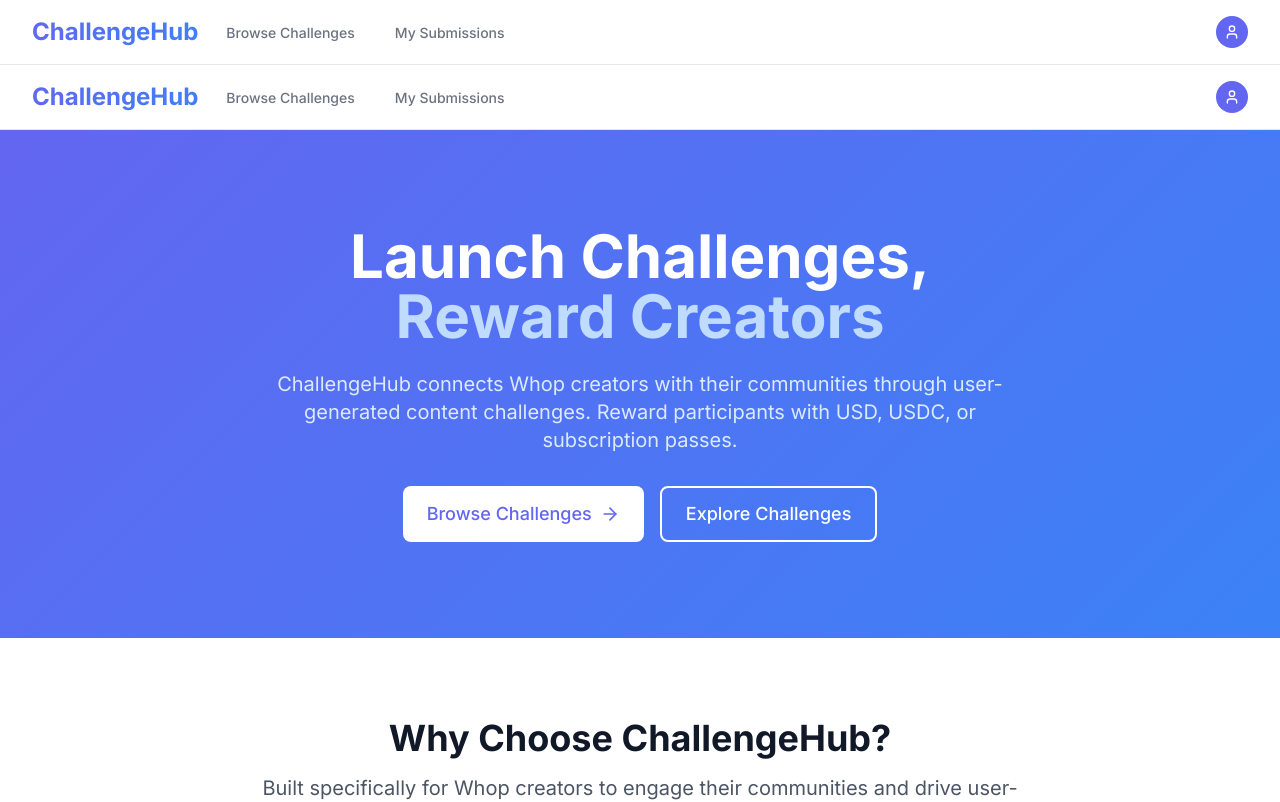
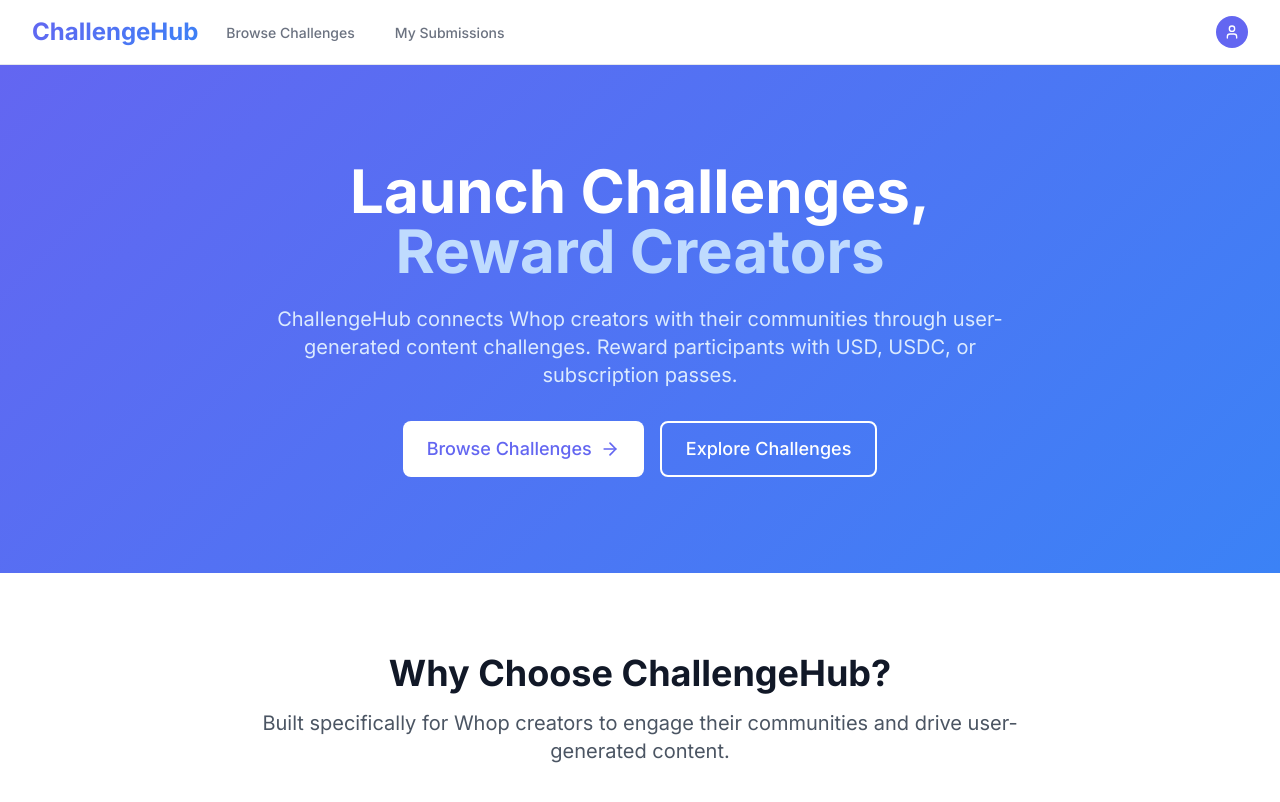
Before and after one commit to callumks/whop-bounty-board, a Next.js app: page / in a window 1280 px wide. Shown: the top 802 px of the page. Built offline with nearby package versions, Linux system fonts and the light colour scheme; no server answers.

Commit message:
Fix double navbar issue - remove individual navbar from pages since it's now in root layout

```diff
--- a/app/challenges/page.tsx
+++ b/app/challenges/page.tsx
@@ -1,7 +1,7 @@
 import React from 'react';
 import Link from 'next/link';
 import { Search, Filter, Clock, Users, DollarSign } from 'lucide-react';
-import Navbar from '@/components/layout/Navbar';
+
 import { formatCurrency, getTimeRemaining, getStatusColor } from '@/lib/utils';
 
 // This would normally fetch from your API with filters
@@ -98,8 +98,6 @@
 
   return (
     <div className="min-h-screen">
-      <Navbar user={null} />
-
       <div className="max-w-7xl mx-auto px-4 sm:px-6 lg:px-8 py-8">
         {/* Header */}
         <div className="mb-8">
--- a/app/page.tsx
+++ b/app/page.tsx
@@ -1,7 +1,7 @@
 import React from 'react';
 import Link from 'next/link';
 import { ArrowRight, Trophy, DollarSign, Users } from 'lucide-react';
-import Navbar from '@/components/layout/Navbar';
+
 
 // This would normally fetch from your API
 async function getFeaturedChallenges() {
@@ -45,8 +45,6 @@
 
   return (
     <div className="min-h-screen">
-      <Navbar user={null} />
-
       {/* Hero Section */}
       <section className="gradient-bg">
         <div className="max-w-7xl mx-auto px-4 sm:px-6 lg:px-8 py-24">
```
